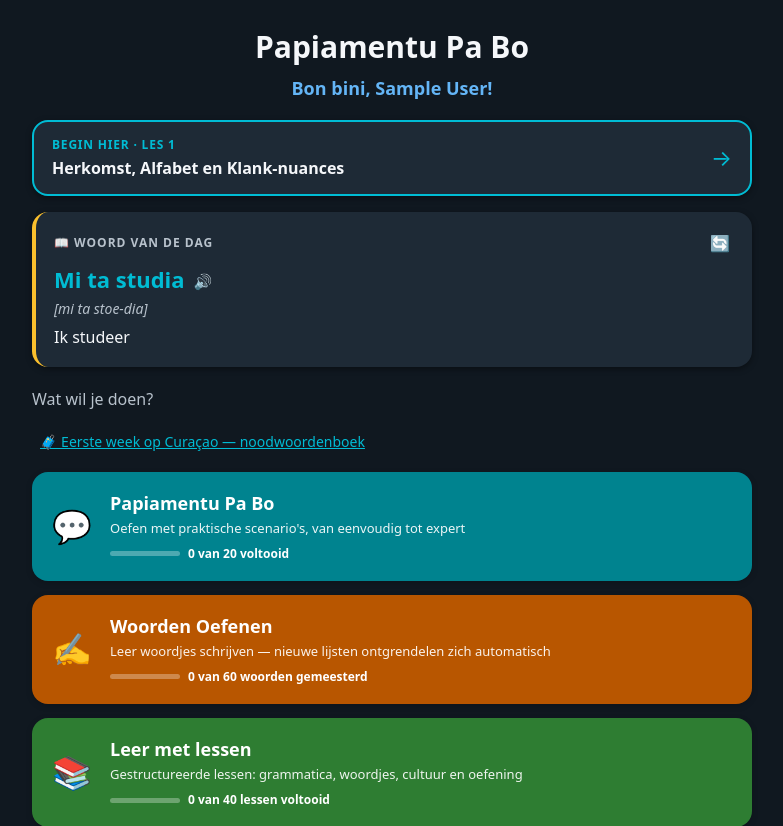
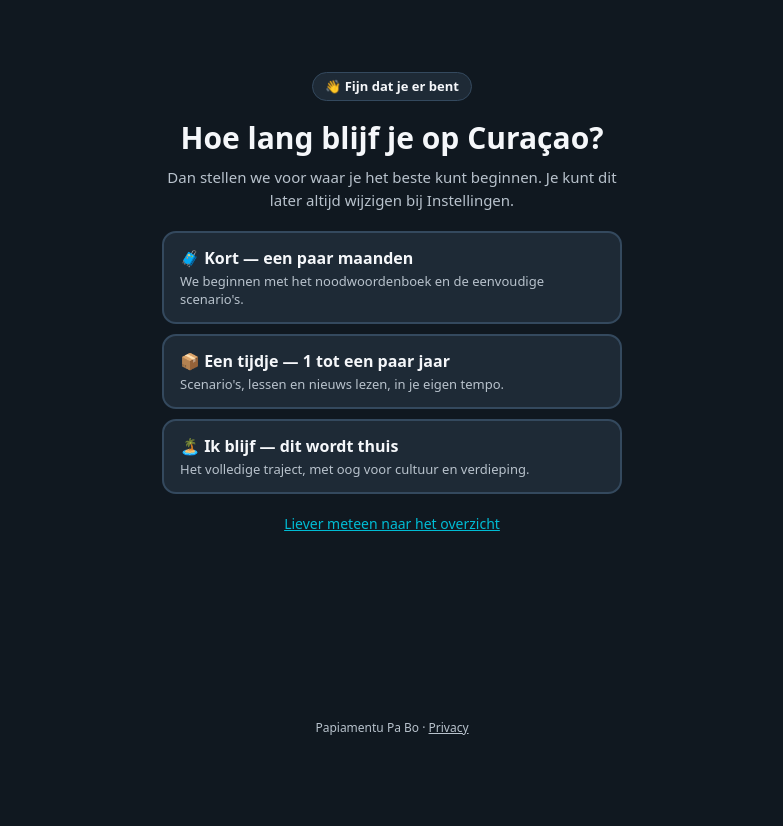
Before and after one commit to eelconagel/PapiamentuPaBo, a Flask app: page / in a window 1280 px wide. Shown: the part 47-873 px from the top of the page, without its empty margins (248-1031 px from the left). After the commit the page ends 782 px from the top, so only its background shows below. Run offline with Flask 3, Linux system fonts and the light colour scheme; the visitor is signed in with stand-in values (Sample User, id 1); data comes from the database, SQL or seed files in the repository; data that the repository does not hold is empty.

Commit message:
Fase 4 (roadmap): intake "Hoe lang blijf je op Curaçao?"
Na het invullen van je naam vraagt de homepage één keer hoe lang je blijft (kort/
een tijdje/blijvend), voordat het dashboard verschijnt. "Kort" stuurt direct door
naar het noodwoordenboek (Fase 3); de andere twee keuzes tonen het gewone dashboard
met een korte, niet-opdringerige openingszin erbovenop. Overslaan kan altijd ("Liever
meteen naar het overzicht" = "een tijdje").

De keuze is puur een lokale UI-voorkeur (Store.profielKeuze), niet gesynct naar de
server — zelfde behandeling als theme/weekXp. Wijzigbaar via een nieuwe regel bij
Instellingen → Profiel, die de keuze reset en teruggaat naar de homepage.

Co-Authored-By: Claude Sonnet 5 <noreply@anthropic.com>

```diff
--- a/papiamentu/static/css/style.css
+++ b/papiamentu/static/css/style.css
@@ -1069,3 +1069,23 @@ main.wide { max-width: 1040px; }
 }
 .ew-teaser-title { font-weight: 700; font-size: 16px; margin-bottom: 2px; }
 .ew-teaser-sub { font-size: 13px; color: var(--muted); }
+
+/* ---------- Intake ("Hoe lang blijf je?") ---------- */
+.intake-opties { display: flex; flex-direction: column; gap: 10px; margin: 18px 0 4px; text-align: left; }
+.intake-optie {
+  display: block;
+  width: 100%;
+  background: var(--card);
+  border: 2px solid var(--border);
+  border-radius: 14px;
+  padding: 14px 16px;
+  cursor: pointer;
+  font-family: inherit;
+  color: var(--text);
+  text-align: left;
+  transition: border-color 0.12s ease, transform 0.12s ease;
+}
+.intake-optie:hover { border-color: var(--primary); transform: translateY(-1px); }
+.intake-optie-titel { display: block; font-weight: 700; font-size: 16px; margin-bottom: 3px; }
+.intake-optie-sub { display: block; font-size: 13px; color: var(--muted); }
+.intake-note { margin: -6px 0 14px; }
--- a/papiamentu/static/js/store.js
+++ b/papiamentu/static/js/store.js
@@ -15,6 +15,8 @@
     nieuws: {},             // artikelId -> completedAt ISO string
     theme: 'dark',          // 'system' | 'light' | 'dark' (per device, not synced)
     weekXp: { week: '', xp: 0 },  // XP earned in the current ISO week (per device, not synced)
+    profielKeuze: null,     // 'kort' | 'middel' | 'blijvend' — hoe lang iemand op Curaçao
+                            // blijft (per device, niet gesynct: puur een UI-voorkeur)
   });
 
   // ISO 8601 week key ("2026-W39") from a local date, so "this week" resets every Monday.
@@ -73,6 +75,7 @@
     const copy = Object.assign({}, state);
     delete copy.theme;
     delete copy.weekXp;
+    delete copy.profielKeuze;
     return copy;
   }
 
@@ -103,7 +106,7 @@
         retryDelay = 5000;
         if (!dirty) {
           // Nothing changed while we were saving: adopt the server's (possibly merged) state.
-          writeJson(KEY, Object.assign(DEFAULTS(), data.state, { theme: load().theme, weekXp: load().weekXp }));
+          writeJson(KEY, Object.assign(DEFAULTS(), data.state, { theme: load().theme, weekXp: load().weekXp, profielKeuze: load().profielKeuze }));
           writeJson(SYNC_KEY, { uid: USER.id, rev: data.rev });
         }
         // If something did change meanwhile, keep the old revision so the next save merges.
@@ -182,6 +185,12 @@
       applyTheme(theme);
     },
 
+    setProfielKeuze(keuze) {
+      const s = load();
+      s.profielKeuze = keuze;
+      writeJson(KEY, s);  // device preference: no sync needed
+    },
+
     exportJson() {
       return JSON.stringify(Object.assign({ exportedAt: new Date().toISOString() }, load()), null, 2);
     },
@@ -190,7 +199,7 @@
       try { data = JSON.parse(text); } catch (e) { throw new Error('Dit is geen geldig back-upbestand.'); }
       if (!data || data.version !== 1) throw new Error('Onbekend back-upformaat.');
       delete data.exportedAt;
-      writeJson(KEY, Object.assign(DEFAULTS(), data, { theme: load().theme, weekXp: load().weekXp }));
+      writeJson(KEY, Object.assign(DEFAULTS(), data, { theme: load().theme, weekXp: load().weekXp, profielKeuze: load().profielKeuze }));
       if (USER) await push({ replace: true });
     },
     async reset() {
--- a/papiamentu/templates/home.html
+++ b/papiamentu/templates/home.html
@@ -36,6 +36,7 @@
 <section id="dashboard" hidden>
   <h1 class="title">Papiamentu Pa Bo</h1>
   <p class="welcome">Bon bini, <span id="profile-name"></span>!</p>
+  <p class="muted small center intake-note" id="intake-note" hidden></p>
 
   <a class="continue-card" id="continue" href="#" hidden>
     <span class="continue-kicker" id="continue-kicker">Ga verder</span>
@@ -102,6 +103,27 @@
     </div>
   {% endif %}
 </section>
+
+<section id="intake" class="onboarding" hidden>
+  <div class="hero-badge">👋 Fijn dat je er bent</div>
+  <h1 class="title">Hoe lang blijf je op Curaçao?</h1>
+  <p class="subtitle">Dan stellen we voor waar je het beste kunt beginnen. Je kunt dit later altijd wijzigen bij Instellingen.</p>
+  <div class="intake-opties">
+    <button type="button" class="intake-optie" data-keuze="kort">
+      <span class="intake-optie-titel">🧳 Kort — een paar maanden</span>
+      <span class="intake-optie-sub">We beginnen met het noodwoordenboek en de eenvoudige scenario's.</span>
+    </button>
+    <button type="button" class="intake-optie" data-keuze="middel">
+      <span class="intake-optie-titel">📦 Een tijdje — 1 tot een paar jaar</span>
+      <span class="intake-optie-sub">Scenario's, lessen en nieuws lezen, in je eigen tempo.</span>
+    </button>
+    <button type="button" class="intake-optie" data-keuze="blijvend">
+      <span class="intake-optie-titel">🏝️ Ik blijf — dit wordt thuis</span>
+      <span class="intake-optie-sub">Het volledige traject, met oog voor cultuur en verdieping.</span>
+    </button>
+  </div>
+  <button type="button" class="btn-link" id="intake-skip" style="margin-top:8px">Liever meteen naar het overzicht</button>
+</section>
 {% endblock %}
 
 {% block scripts %}
@@ -113,6 +135,7 @@
   const lesUrl = (id) => {{ url_for('lessen') | tojson }} + '/' + id;
   const onboarding = document.getElementById('onboarding');
   const dashboard = document.getElementById('dashboard');
+  const intake = document.getElementById('intake');
 
   function renderProgress(s) {
     const lessenDone = LESSEN.filter((l) => (s.lessen[l.id] || []).length >= 4).length;
@@ -156,13 +179,35 @@
     const s = Store.get();
     if (!s.profile) {
       onboarding.hidden = false;
+      intake.hidden = true;
       dashboard.hidden = true;
       return;
     }
     onboarding.hidden = true;
+    if (!s.profielKeuze) {
+      intake.hidden = false;
+      dashboard.hidden = true;
+      return;
+    }
+    intake.hidden = true;
     dashboard.hidden = false;
     document.getElementById('profile-name').textContent = s.profile.name;
+    renderIntakeNote(s.profielKeuze);
     renderProgress(s);
+  }
+
+  // Kleine, niet-opdringerige aanpassing van het dashboard op basis van de intakekeuze —
+  // geen aparte lay-outs, gewoon een passende openingszin.
+  function renderIntakeNote(keuze) {
+    const el = document.getElementById('intake-note');
+    const teksten = {
+      kort: '🧳 Je gaf aan dat je hier kort blijft — het noodwoordenboek en de eenvoudige scenario\'s zijn een goed startpunt.',
+      middel: null,
+      blijvend: '🏝️ Je gaf aan dat je blijft — na de lessen en scenario\'s voegen we later meer verdieping en cultuur toe.',
+    };
+    const tekst = teksten[keuze];
+    el.hidden = !tekst;
+    if (tekst) el.textContent = tekst;
   }
 
   document.getElementById('name-form').addEventListener('submit', (e) => {
@@ -170,6 +215,17 @@
     const name = document.getElementById('name-input').value.trim();
     if (!name) { Store.toast('Vul je naam in om te beginnen.'); return; }
     Store.setName(name);
+    render();
+  });
+
+  document.querySelectorAll('.intake-optie').forEach((btn) => btn.addEventListener('click', () => {
+    const keuze = btn.dataset.keuze;
+    Store.setProfielKeuze(keuze);
+    if (keuze === 'kort') { window.location.href = {{ url_for('eerste_week') | tojson }}; return; }
+    render();
+  }));
+  document.getElementById('intake-skip').addEventListener('click', () => {
+    Store.setProfielKeuze('middel');
     render();
   });
 
```
Also changed, not shown: papiamentu/templates/instellingen.html (+8 -0 lines).
